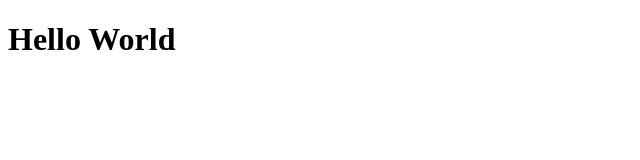
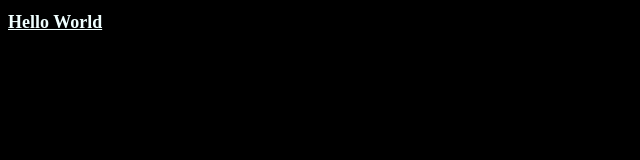
Before and after one commit to astroactual/GIT337, a plain HTML site: page index.html in a window 1280 px wide. Shown: the whole page, without its empty margins (0-640 px from the left). Drawn offline with Linux system fonts and the light colour scheme.

Commit message:
style and css
changed name to style for css, and change h1 to be more stylish

```diff
--- a/index.html
+++ b/index.html
@@ -1,6 +1,6 @@
 <!DOCTYPE html>
 <html lang="en">
-<link rel="stylesheet" href="styles.css">
+<link rel="stylesheet" href="style.css">
 
 <head>
     <meta charset="UTF-8">
--- /dev/null
+++ b/style.css
@@ -0,0 +1,8 @@
+body {
+    background-color: black;
+}
+h1 {
+    color: azure;
+    font-size: large;
+    text-decoration: underline;
+}
```
Also changed, not shown: styles.css (deleted).
